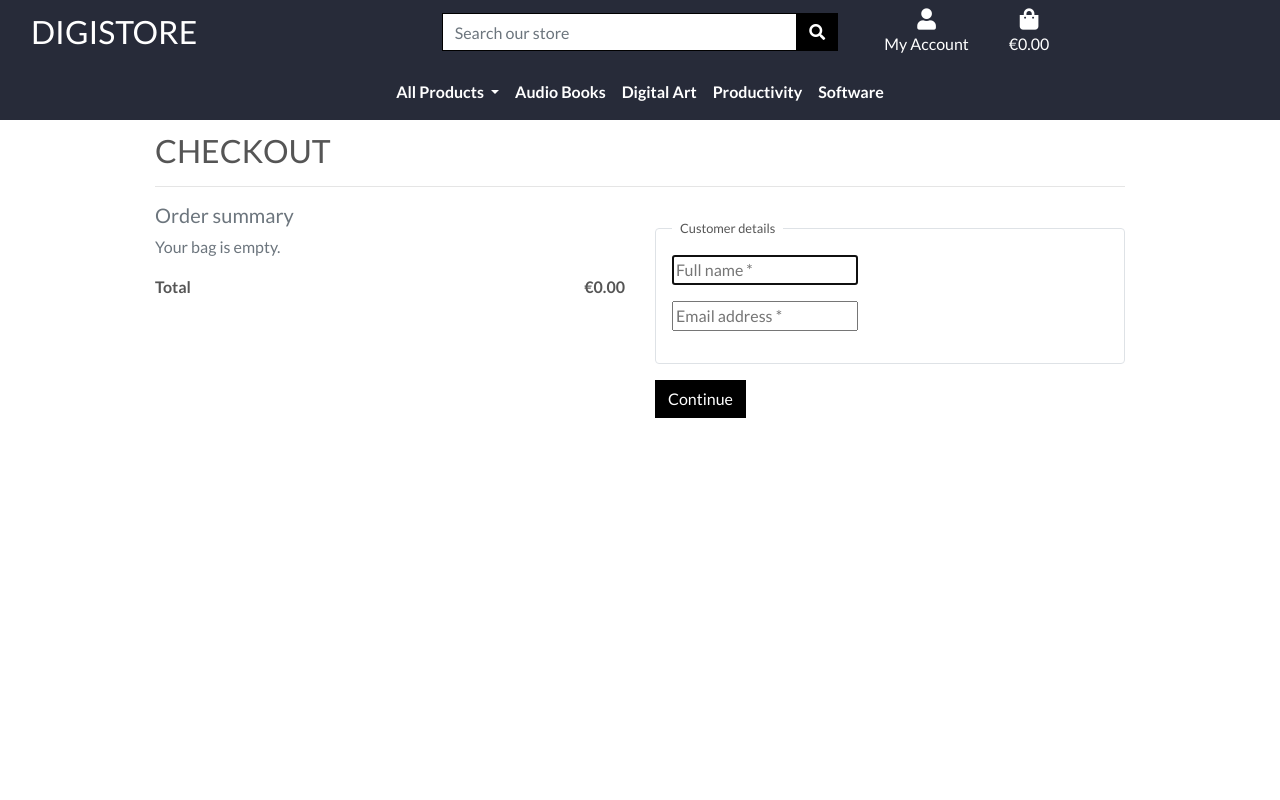
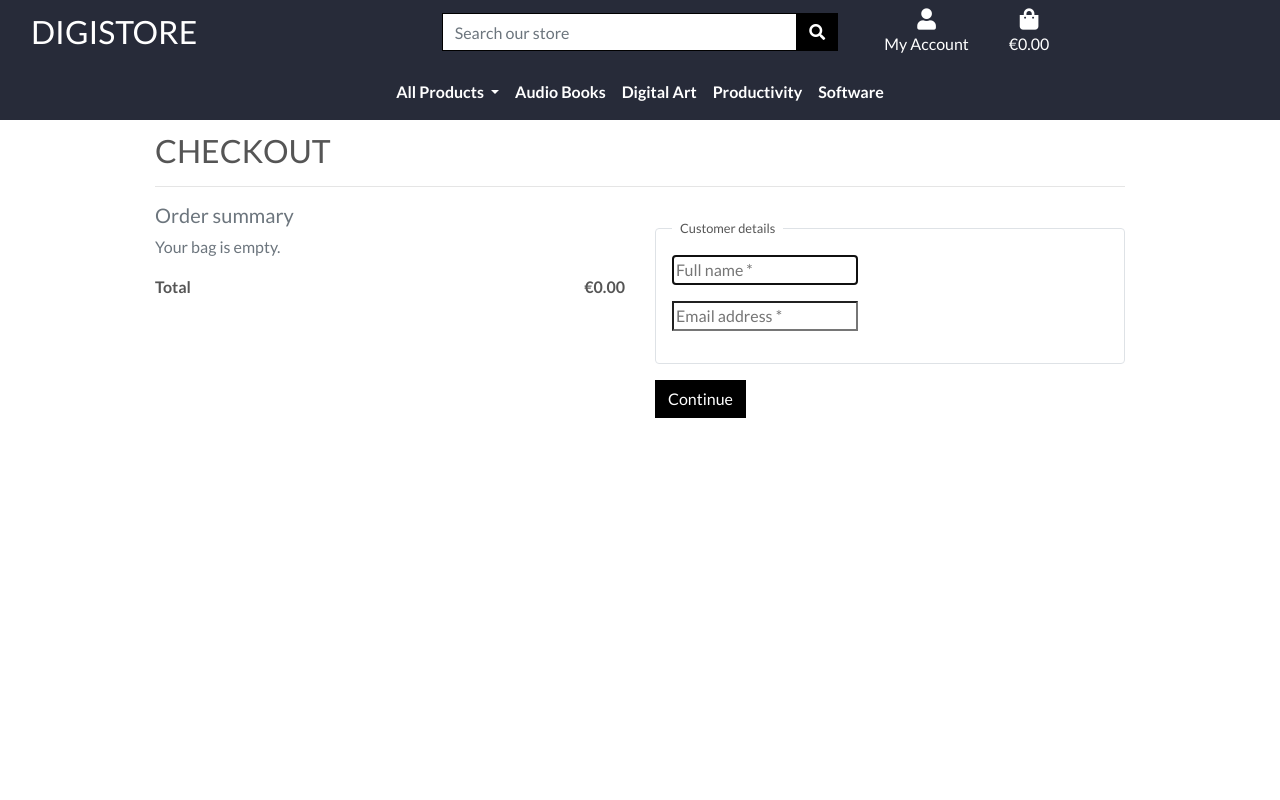
Before and after one commit to collinsevan/DigiStore-PP5, a Django app: template checkout/templates/checkout/checkout.html in a window 1280 px wide. Run offline with Django 3.2, Linux system fonts and the light colour scheme; the template is opened without the code that fills it: values that come from a table or form of the project are taken from there, others are empty; some libraries are stand-ins or nearby versions.

Commit message:
Configure crispy forms and checkout styling

```diff
--- /dev/null
+++ b/checkout/static/checkout/css/checkout.css
@@ -0,0 +1,3 @@
+.stripe-style-input {
+    border-radius: 0;
+}
--- a/checkout/templates/checkout/checkout.html
+++ b/checkout/templates/checkout/checkout.html
@@ -1,4 +1,9 @@
 {% extends "base.html" %}
+{% load static %}
+{% block extra_css %}
+<link rel="stylesheet" href="{% static 'checkout/css/checkout.css' %}">
+{% endblock %}
+
 
 {% block content %}
 <div class="content-backdrop"></div>
--- a/checkout/views.py
+++ b/checkout/views.py
@@ -33,7 +33,7 @@
                     quantity=int(quantity),
                 )
 
-            return redirect(reverse("checkout:checkout_success", args=[order.reference]))
+            return redirect(reverse("checkout_success", args=[order.reference]))
 
     order_form = OrderForm()
     context = bag_contents(request)
```
